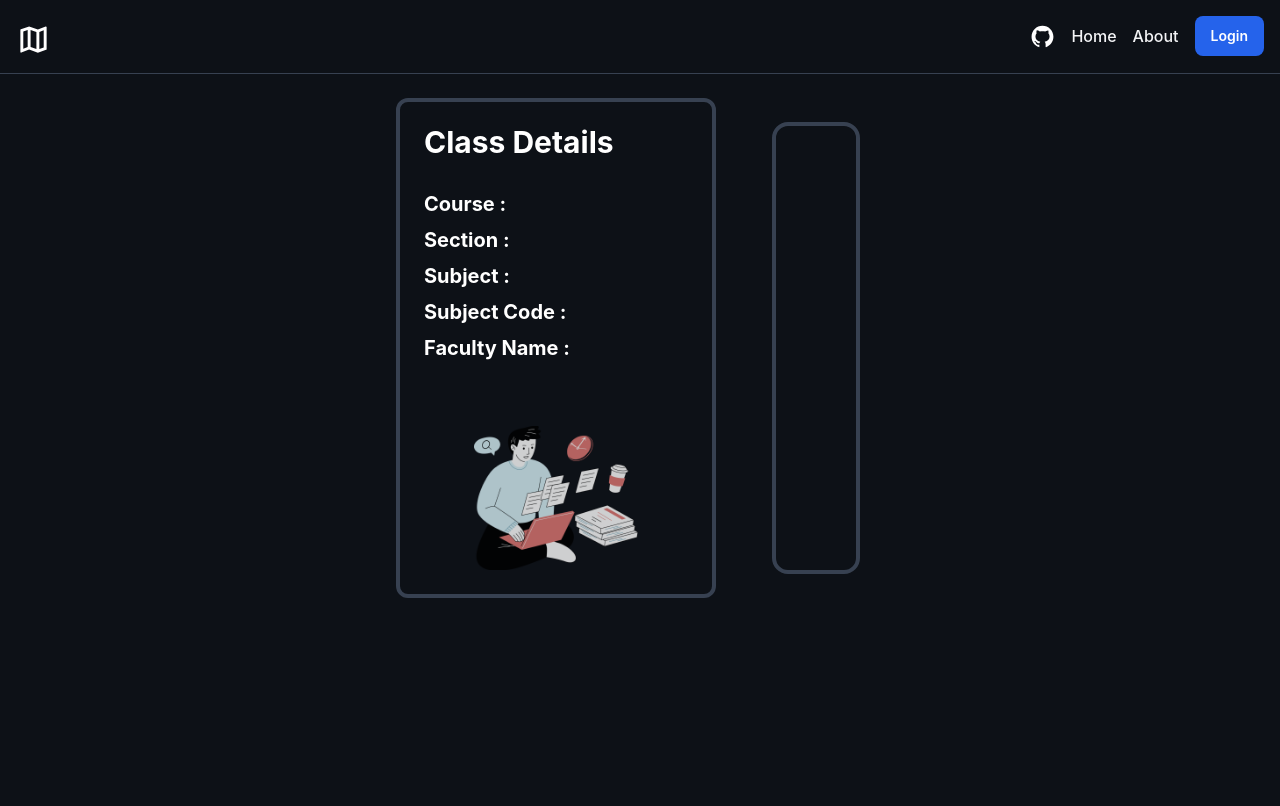
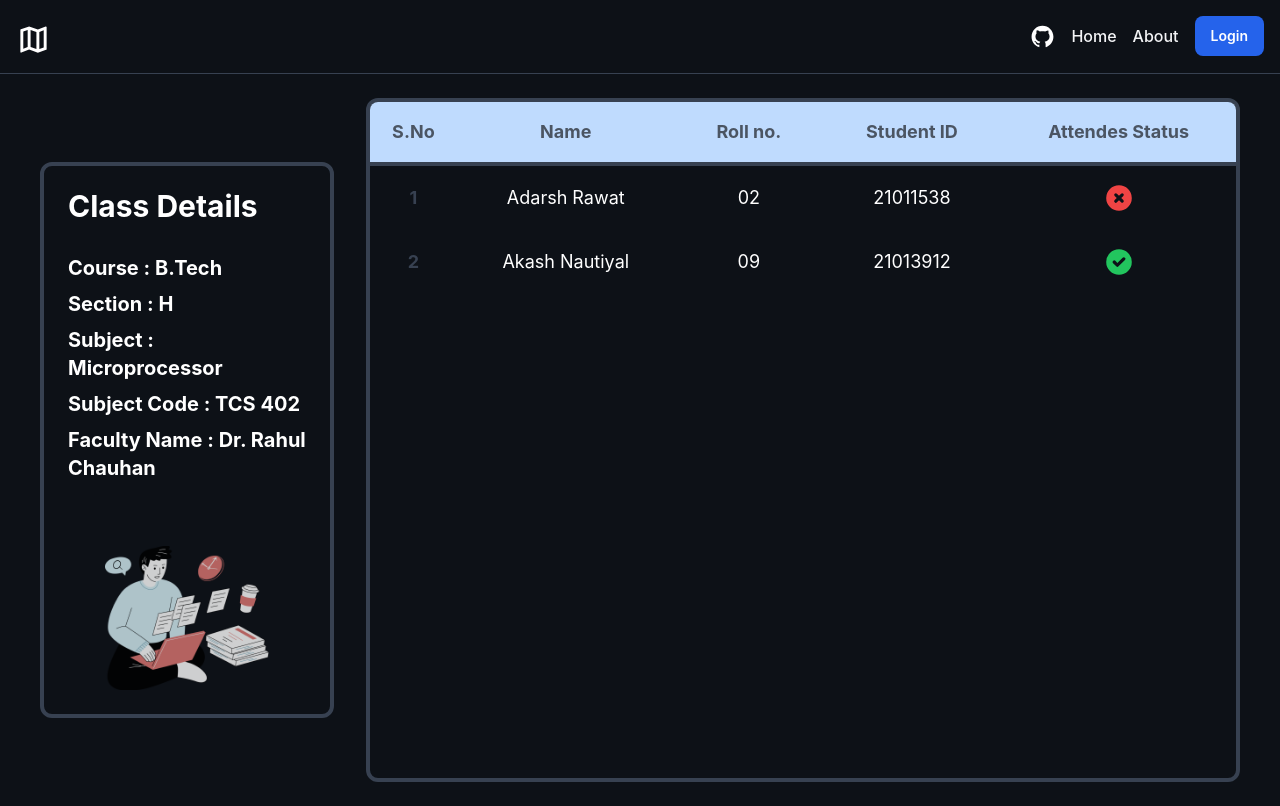
Before and after one commit to AKACHI-4/GPI-Frontend, a React (Create React App) app: page /class-room in a window 1280 px wide. Built offline with nearby package versions, Linux system fonts and the light colour scheme.

Commit message:
Rebuilding Frontend phase 4/4 Done !!

```diff
--- a/package.json
+++ b/package.json
@@ -5,12 +5,14 @@
   "dependencies": {
     "@emotion/react": "^11.10.6",
     "@emotion/styled": "^11.10.6",
+    "@heroicons/react": "^1.0.6",
     "@mui/icons-material": "^5.11.11",
     "@mui/material": "^5.11.15",
     "@mui/styled-engine-sc": "^5.11.11",
     "@testing-library/jest-dom": "^5.16.5",
     "@testing-library/react": "^13.4.0",
     "@testing-library/user-event": "^13.5.0",
+    "heroicons": "^2.0.17",
     "react": "^18.2.0",
     "react-dom": "^18.2.0",
     "react-icons": "^4.8.0",
--- a/src/App.js
+++ b/src/App.js
@@ -12,8 +12,8 @@ function App() {
       <Routes>
           <Route element={<Layout />}>
             <Route path="/" element={<HomePage />} />
+            <Route path="/student-form" element={<StudentForm />} />
             <Route path="/class-form" element={<ClassForm />} />
-            <Route path="/student-form" element={<StudentForm />} />
             <Route path="/class-room" element={<ClassRoom />} />
           </Route>
           {/* <Route path="*" element={<NotFound />} /> */}
--- a/src/Components/Attendeeslist.js
+++ b/src/Components/Attendeeslist.js
@@ -1,10 +1,12 @@
-import React from 'react'
+import React from 'react';
+import Studentlist from './Studentlist';
 
 function Attendeeslist() {
   return (
-    <div className='flex justify-center items-center m-6 border-4 border-gray-700 rounded-2xl p-10'>
+    <div className="flex flex-col selection:overflow-x-auto w-full align-middle overflow-hidden rounded-xl border-4 border-gray-700">
+      <Studentlist />
     </div>
-  )
+  );
 }
 
-export default Attendeeslist
+export default Attendeeslist;
--- a/src/Components/Classdetails.js
+++ b/src/Components/Classdetails.js
@@ -4,11 +4,11 @@ function Classdetails() {
   return (
     <div>
       <ul className='flex flex-col gap-2'>
-        <li className="text-white font-bold text-xl">Course : </li>
-        <li className="text-white font-bold text-xl">Section : </li>
-        <li className="text-white font-bold text-xl">Subject : </li>
-        <li className="text-white font-bold text-xl">Subject Code : </li>
-        <li className="text-white font-bold text-xl">Faculty Name : </li>
+        <li className="text-white font-bold text-xl">Course : B.Tech</li>
+        <li className="text-white font-bold text-xl">Section : H</li>
+        <li className="text-white font-bold text-xl">Subject : Microprocessor</li>
+        <li className="text-white font-bold text-xl">Subject Code : TCS 402</li>
+        <li className="text-white font-bold text-xl">Faculty Name : Dr. Rahul Chauhan</li>
       </ul>
     </div>
   )
--- a/src/Components/Details.js
+++ b/src/Components/Details.js
@@ -4,29 +4,14 @@ import student from "../assets/student.png";
 
 function Details() {
   return (
-    // <div className="flex flex-col justify-center m-6 border-4 border-gray-700 p-6 gap-3 max-w-2xl mx-auto bg-transparent rounded-xl shadow-md overflow-hidden md:max-w-2xl ">
-    //   <h3 class="text-white font-bold text-3xl">Class Details</h3>
-    //   <div class='mb-6'>
-    //     <Classdetails />
-    //   </div>
-    //   <img
-    //     className="h-36 mx-auto"
-    //     src={student}
-    //     alt="student"
-    //   />
-    // </div>
-    <div class="flex w-80 cursor-default border-4 border-gray-700 flex-col p-6 justify-center gap-8 rounded-xl bg-transparent transition-all duration-500 ease-in-out hover:shadow-slate-900/20 ">
-      <h1 class="text-3xl font-bold leading-8 text-white">Class Details</h1>
-      {/* <p class="mt-2 w-60 text-center text-sm font-normal leading-4 text-gray-600">Slate helps you see how many more days you need to work to reach. Slate helps you see how many more days.</p> */}
+    <div className="flex flex-col w-96 max-w-full p-6 gap-8 bg-transparent rounded-xl border-4 border-gray-700 my-16 justify-center">
+      <h1 className="text-3xl font-bold leading-8 text-white">Class Details</h1>
       <Classdetails />
-      {/* <button class="mt-2 rounded-full bg-slate-900 px-8 py-2 text-center font-sans text-lg font-normal text-gray-400 transition-all disabled:bg-gray-400">Try for free</button> */}
-
       <img
         className="h-36 mt-8 mx-auto"
         src={student}
         alt="student"
       />
-
     </div>
   );
 }
--- /dev/null
+++ b/src/Components/Studentlist.js
@@ -0,0 +1,64 @@
+import React from 'react'
+import { CheckCircleIcon } from "@heroicons/react/solid";
+import { XCircleIcon } from "@heroicons/react/solid";
+
+function Studentlist() {
+  return (
+    <>
+      <div className="overflow-x-auto">
+        <table className="w-full text-white text-lg">
+          <thead className="text-gray-600 border-b-4 border-gray-700 bg-blue-200 font-bold text-center">
+            <tr>
+              <th scope="col" className="">S.No</th>
+              <th scope="col" className="px-6 py-3 md:py-4 md:px-8">Name</th>
+              <th scope="col" className="px-6 py-3 md:py-4 md:px-8">Roll no.</th>
+              <th scope="col" className="px-6 py-3 md:py-4 md:px-8">Student ID</th>
+              <th scope="col" className="px-6 py-3 md:py-4 md:px-8">Attendes Status</th>
+            </tr>
+          </thead>
+          <tbody className="">
+            <tr>
+              <td scope="col" className="px-6 py-3 md:py-4 md:px-8 text-center text-gray-700 font-bold">
+                1
+              </td>
+              <td scope="col" className="px-6 py-3 md:py-4 md:px-8 text-center">
+                Adarsh Rawat
+              </td>
+              <td scope="col" className="px-6 py-3 md:py-4 md:px-8 text-center">
+                02
+              </td>
+              <td scope="col" className="px-6 py-3 md:py-4 md:px-8 text-center">
+                21011538
+              </td>
+              <td scope="col" className="flex px-6 py-3 md:py-4 md:px-8 justify-center mt-3 md:mt-0">
+                <XCircleIcon className="w-7 h-7 md:w-8 md:h-8 text-red-500" />
+              </td>
+            </tr>
+          </tbody>
+          <tbody className="">
+            <tr>
+              <td scope="col" className="px-6 py-3 md:py-4 md:px-8 text-center text-gray-700 font-bold">
+                2
+              </td>
+              <td scope="col" className="px-6 py-3 md:py-4 md:px-8 text-center">
+                Akash Nautiyal
+              </td>
+              <td scope="col" className="px-6 py-3 md:py-4 md:px-8 text-center">
+                09
+              </td>
+              <td scope="col" className="px-6 py-3 md:py-4 md:px-8 text-center">
+                21013912
+              </td>
+              <td scope="col" className="flex px-6 py-3 md:py-4 md:px-8 justify-center mt-3 md:mt-0">
+                <CheckCircleIcon className="w-7 h-7 md:w-8 md:h-8 text-green-500" />
+              </td>
+            </tr>
+          </tbody>
+
+        </table>
+      </div>
+    </>
+  )
+}
+
+export default Studentlist
--- a/src/Pages/ClassRoom.js
+++ b/src/Pages/ClassRoom.js
@@ -4,10 +4,9 @@ import Attendeeslist from '../Components/Attendeeslist'
 
 function classroom() {
   return (
-    <div className="flex flex-row bg-transparent w-full overflow-hidden justify-center gap-8 p-6">
-      <Details/>
-      <Attendeeslist />
-
+    <div className="flex flex-col md:flex-row bg-transparent w-full overflow-hidden gap-8 p-6">
+      <Details className="" />
+      <Attendeeslist className="" />
     </div>
   )
 }
```
Also changed, not shown: 1 other file (tests, documents, lock files or other folders).
